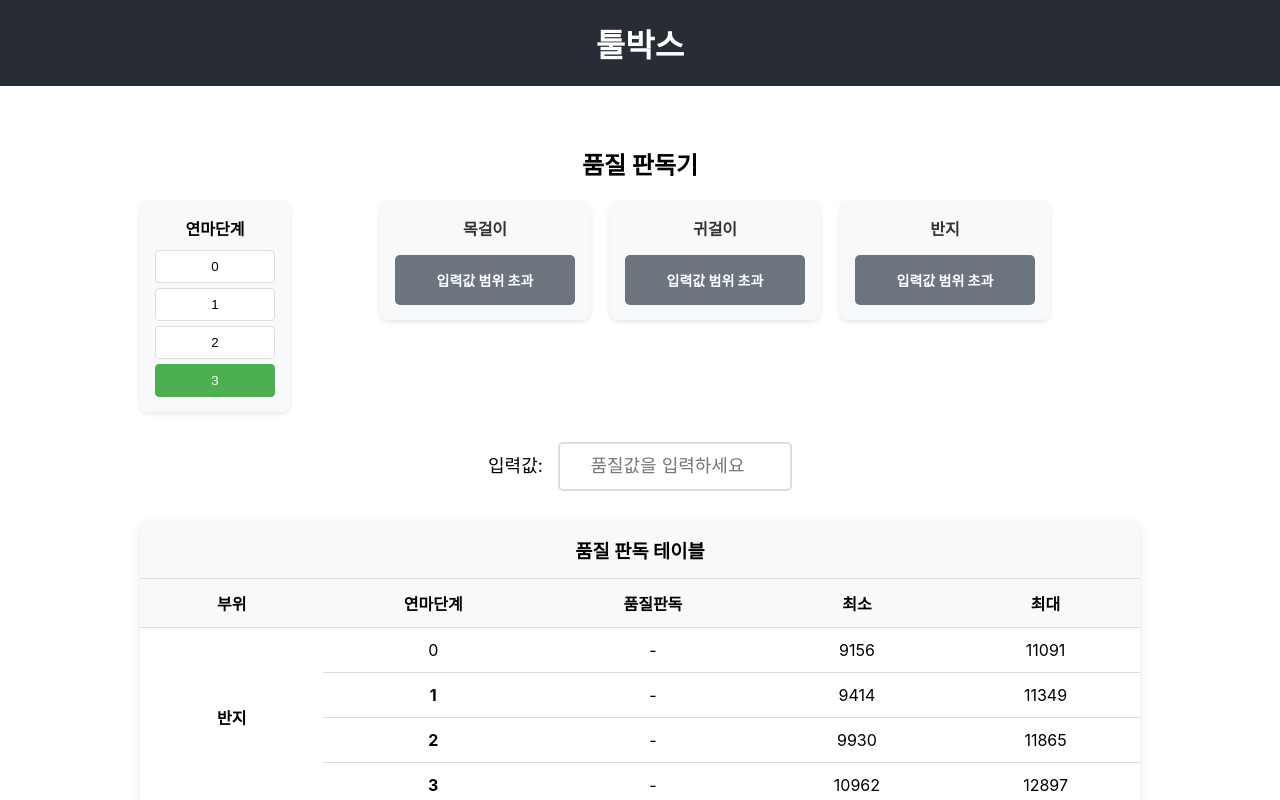
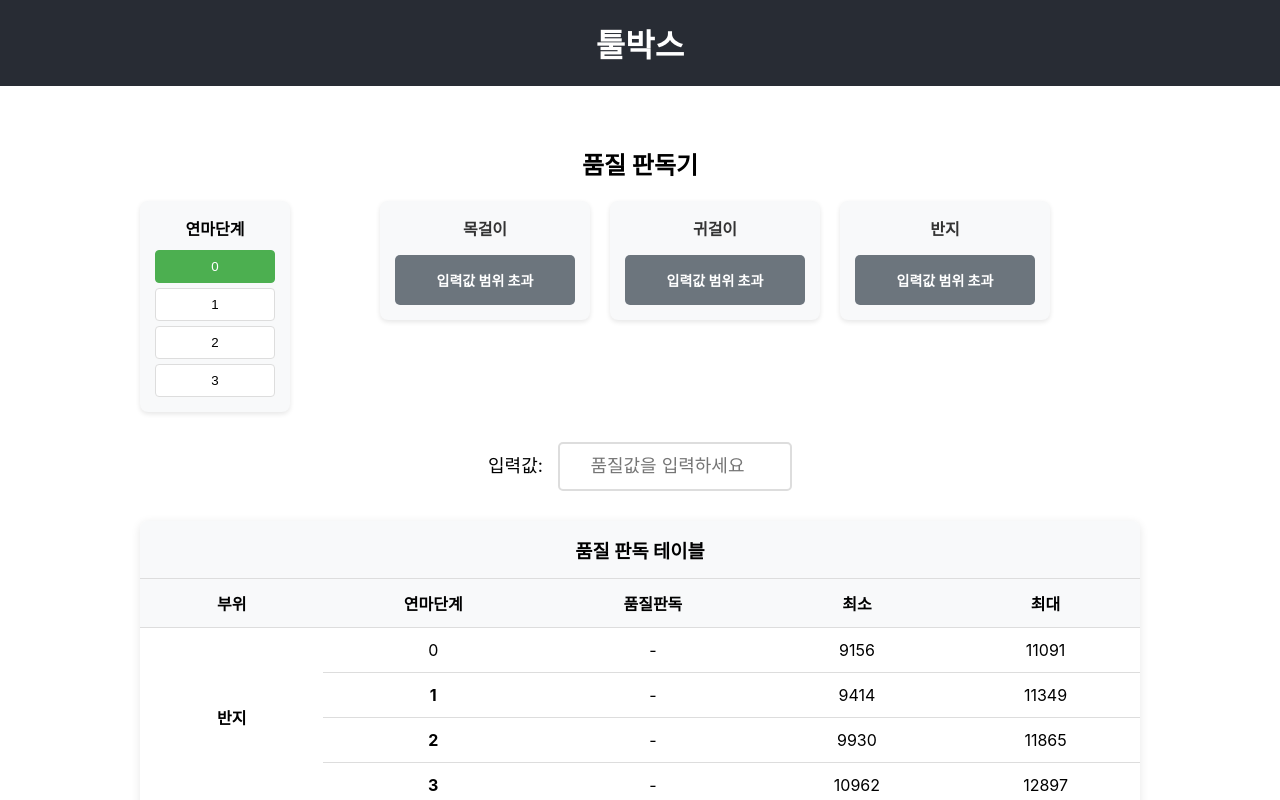
Before and after one commit to Heinul/toolbox, a React (Create React App) app: page /quality-reader in a window 1280 px wide. Shown: the top 800 px of the page. Built offline with nearby package versions, Linux system fonts and the light colour scheme; no server answers.

Commit message:
기준값 변경경

```diff
--- a/src/pages/QualityReader.js
+++ b/src/pages/QualityReader.js
@@ -6,7 +6,7 @@ import '../styles/QualityReader.css';
 function QualityReader() {
   // 상태 관리
   const [inputValue, setInputValue] = useState('');
-  const [honing, setHoning] = useState(3); // 연마 단계 (0-3)
+  const [honing, setHoning] = useState(0); // 연마 단계 (0-3)
   const [results, setResults] = useState({
     목걸이: null,
     귀걸이: null,
```
